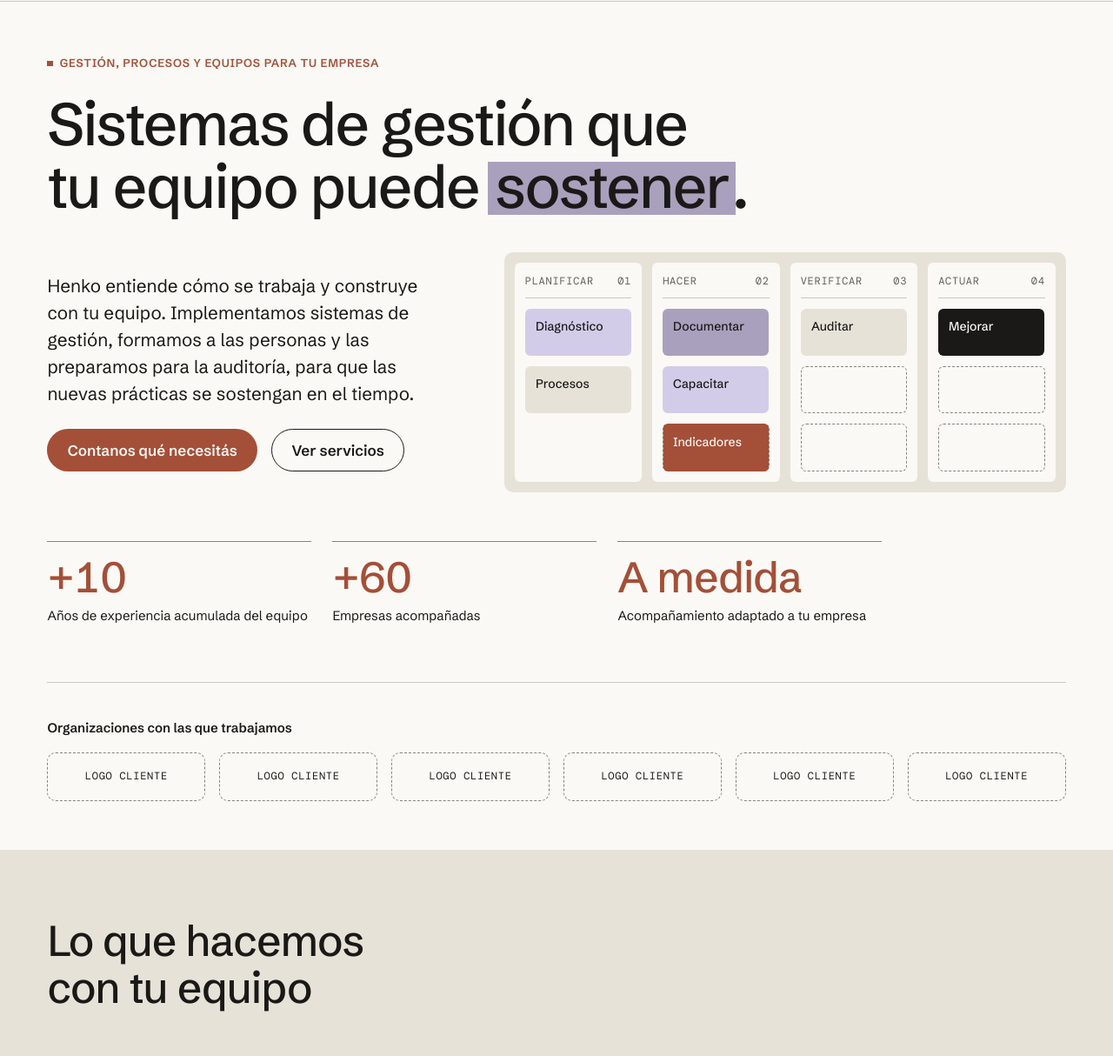
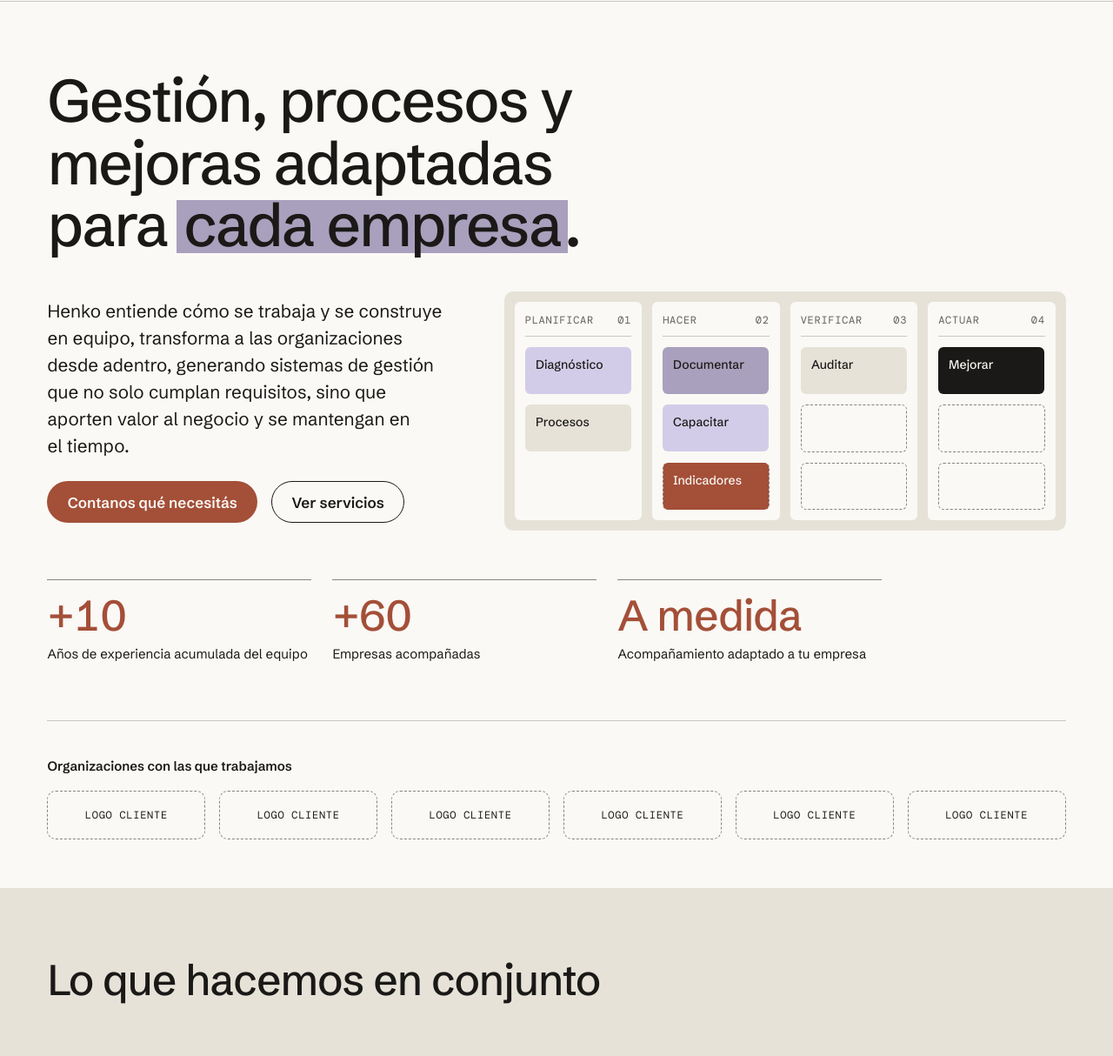
Before and after one commit to tomasdollberg-dot/Henko, a website: page index.html in a window 1280 px wide. Shown: the part 61-1275 px from the top of the page at 87% size. Drawn offline with Linux system fonts and the light colour scheme.

Commit message:
Home: nuevo título, subtítulo y textos

```diff
--- a/index.html
+++ b/index.html
@@ -146,11 +146,10 @@
   <main id="contenido">
     <section class="hero surface on-blanco">
       <div class="container">
-        <p class="eyebrow">Gestión, procesos y equipos para tu empresa</p>
-        <h1 class="display">Sistemas de gestión que tu equipo puede <mark class="mark">sostener</mark>.</h1>
+        <h1 class="display">Gestión, procesos y mejoras adaptadas para <mark class="mark">cada empresa</mark>.</h1>
         <div class="hero__grid">
           <div class="stack">
-            <p class="lead">Henko entiende cómo se trabaja y construye con tu equipo. Implementamos sistemas de gestión, formamos a las personas y las preparamos para la auditoría, para que las nuevas prácticas se sostengan en el tiempo.</p>
+            <p class="lead">Henko entiende cómo se trabaja y se construye en equipo, transforma a las organizaciones desde adentro, generando sistemas de gestión que no solo cumplan requisitos, sino que aporten valor al negocio y se mantengan en el tiempo.</p>
             <div class="hero__actions">
               <a class="btn" href="#contacto">Contanos qué necesitás</a>
               <a class="btn btn--outline" href="/servicios/">Ver servicios</a>
@@ -204,14 +203,14 @@
     <section class="section surface on-arena" id="servicios">
       <div class="container">
         <div class="sec-head reveal">
-          <h2 class="h1">Lo que hacemos con tu equipo</h2>
+          <h2 class="h1">Lo que hacemos en conjunto</h2>
         </div>
         <div class="cards" data-placeholder>
           <a class="card tile" href="/servicios/implementacion-normas-iso/">
             <div class="ph-photo mono" role="img" aria-label="Espacio reservado para una foto ilustrativa">Foto · Implementación de normas ISO</div>
             <div class="card__body">
               <h3 class="h3">Implementación de normas ISO</h3>
-              <p>Diseñamos e implementamos tu sistema de gestión con las personas que lo van a usar.</p>
+              <p>Diseñamos e implementamos sistemas de gestión con cada equipo dentro de las organizaciones.</p>
               <span class="link-arrow">Ver servicio</span>
             </div>
           </a>
```
